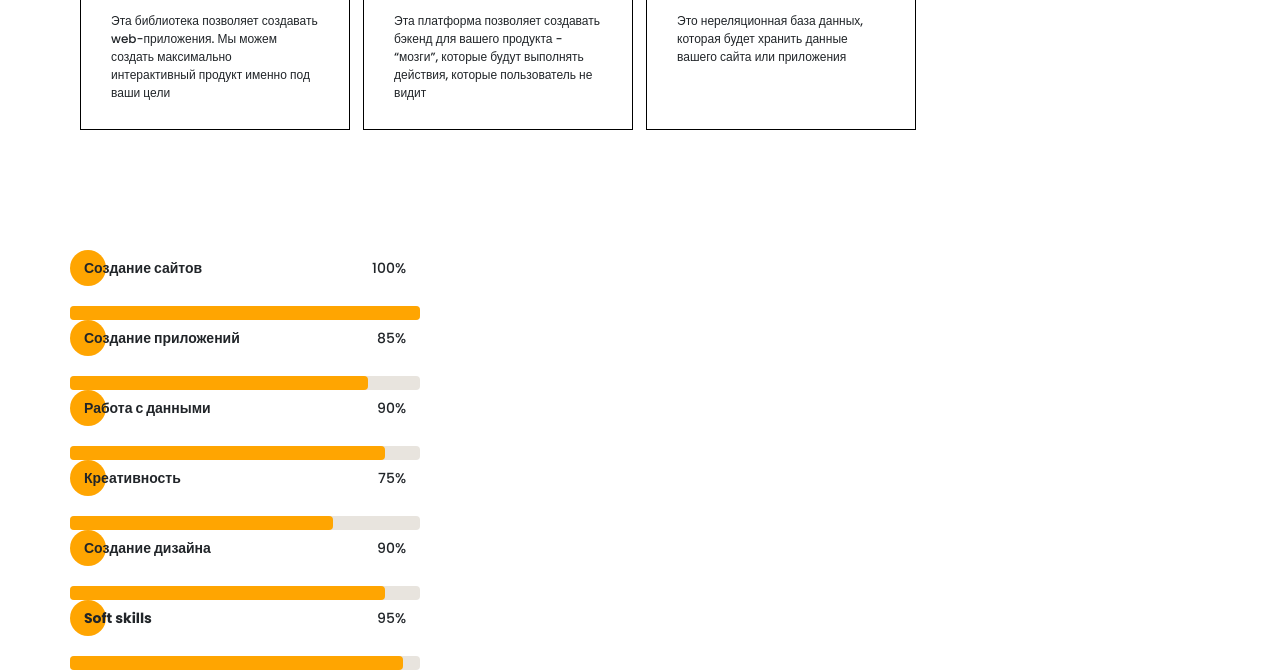
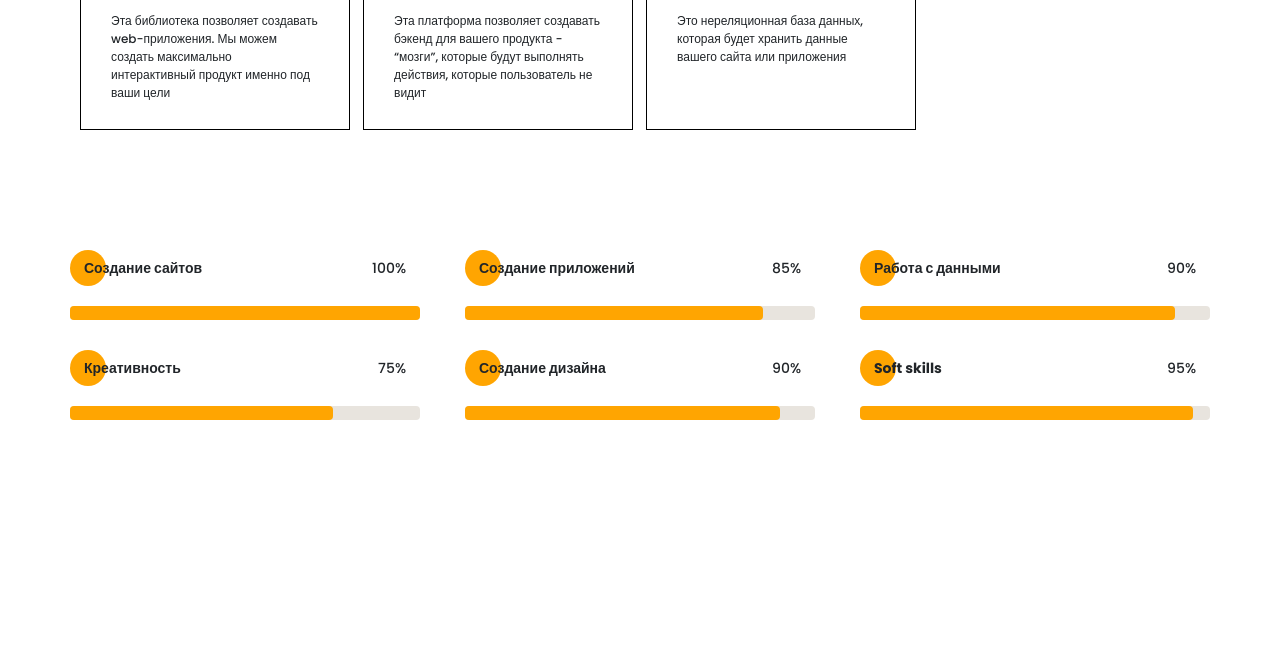
Before and after one commit to davidoff-a/portfolio, a website: page src/index.html in a window 1280 px wide. Shown: the part 2949-3619 px from the top of the page. After the commit the page ends 3369 px from the top, so only its background shows below. Drawn offline with Linux system fonts and the light colour scheme.

Commit message:
refactor: rebuild section progress with ratings

```diff
--- a/src/index.html
+++ b/src/index.html
@@ -134,7 +134,9 @@
 				><img src="icons/social/github.svg" alt="github"
 			/></a>
 			<div class="sidepanel__divider"></div>
-			<div class="title title_fz16 sidepanel__text"><span>Социальные сети</span></div>
+			<div class="title title_fz16 sidepanel__text">
+				<span>Социальные сети</span>
+			</div>
 		</aside>
 		<div class="menu">
 			<div class="menu__block">
@@ -247,7 +249,6 @@
 							nulla pariatur. Excepteur sint occaecat cupidatat non proident,
 							sunt in culpa qui officia deserunt mollit anim id est laborum
 						</p>
-
 					</div>
 					<div class="about__skills">
 						<div class="about__skills-item">
@@ -480,65 +481,48 @@
 		</section>
 		<section class="progress">
 			<div class="container">
-				<div class="progress_wrapper">
+				<div class="progress__wrapper">
 					<div class="progress__bar">
-						<div class="progress__bar__header">
-							<div class="progress__bar__header-title">Создание сайтов</div>
-							<div class="progress__bar__header-num">100%</div>
-						</div>
-						<div class="progress__bar__meter">
-							<div class="progress__bar__meter-scale"></div>
-							<div class="progress__bar__meter-indicate"></div>
+						<div class="progress__bar-title">Создание сайтов</div>
+						<div class="progress__bar-num">100%</div>
+						<div class="progress__bar-meter">
+							<span>           </span>
 						</div>
 					</div>
 					<div class="progress__bar">
-						<div class="progress__bar__header">
-							<div class="progress__bar__header-title">Создание приложений</div>
-							<div class="progress__bar__header-num">85%</div>
-						</div>
-						<div class="progress__bar__meter">
-							<div class="progress__bar__meter-scale"></div>
-							<div class="progress__bar__meter-indicate"></div>
+						<div class="progress__bar-title">Создание приложений</div>
+						<div class="progress__bar-num">85%</div>
+						<div class="progress__bar-meter">
+							<span></span>
 						</div>
 					</div>
 					<div class="progress__bar">
-						<div class="progress__bar__header">
-							<div class="progress__bar__header-title">Работа с данными</div>
-							<div class="progress__bar__header-num">90%</div>
-						</div>
-						<div class="progress__bar__meter">
-							<div class="progress__bar__meter-scale"></div>
-							<div class="progress__bar__meter-indicate"></div>
+						<div class="progress__bar-title">Работа с данными</div>
+						<div class="progress__bar-num">90%</div>
+						<div class="progress__bar-meter">
+							<span></span>
 						</div>
 					</div>
 					<div class="progress__bar">
-						<div class="progress__bar__header">
-							<div class="progress__bar__header-title">Креативность</div>
-							<div class="progress__bar__header-num">75%</div>
-						</div>
-						<div class="progress__bar__meter">
-							<div class="progress__bar__meter-scale"></div>
-							<div class="progress__bar__meter-indicate"></div>
+						<div class="progress__bar-title">Креативность</div>
+						<div class="progress__bar-num">75%</div>
+						<div class="progress__bar-meter">
+							<span></span>
 						</div>
 					</div>
 					<div class="progress__bar">
-						<div class="progress__bar__header">
-							<div class="progress__bar__header-title">Создание дизайна</div>
-							<div class="progress__bar__header-num">90%</div>
-						</div>
-						<div class="progress__bar__meter">
-							<div class="progress__bar__meter-scale"></div>
-							<div class="progress__bar__meter-indicate"></div>
+						<div class="progress__bar-title">Создание дизайна</div>
+						<div class="progress__bar-num">90%</div>
+
+						<div class="progress__bar-meter">
+							<span></span>
 						</div>
 					</div>
 					<div class="progress__bar">
-						<div class="progress__bar__header">
-							<div class="progress__bar__header-title">Soft skills</div>
-							<div class="progress__bar__header-num">95%</div>
-						</div>
-						<div class="progress__bar__meter">
-							<div class="progress__bar__meter-scale"></div>
-							<div class="progress__bar__meter-indicate"></div>
+						<div class="progress__bar-title">Soft skills</div>
+						<div class="progress__bar-num">95%</div>
+						<div class="progress__bar-meter">
+							<span></span>
 						</div>
 					</div>
 				</div>
--- a/src/js/script.js
+++ b/src/js/script.js
@@ -12,8 +12,8 @@ closeElem.addEventListener('click', () => {
 	menu.classList.remove('active');
 });
 
-const counters = document.querySelectorAll('.progress__bar__header-num');
-const lines = document.querySelectorAll('.progress__bar__meter-indicate');
+const counters = document.querySelectorAll('.progress__bar-num');
+const lines = document.querySelectorAll('.progress__bar-meter span');
 counters.forEach((item,i)=>{
 	lines[i].style.width=item.innerHTML;
 })
--- a/src/sass/blocks/_progress.scss
+++ b/src/sass/blocks/_progress.scss
@@ -1,62 +1,44 @@
 .progress {
 	margin-top: 120px;
 	&__wrapper {
-		width: 100%;
-		height: 170px;
 		display: grid;
 		grid-template: repeat(2, 70px) / repeat(3, 350px);
-		grid-auto-rows: repeat(2, 70px);
+		grid-auto-rows: 70px;
 		row-gap: 30px;
 		column-gap: 45px;
 	}
 	&__bar {
-		width: 350px;
-		height: 70px;
+		display: grid;
+		grid-template: 1fr 14px / 1fr 70px;
 		position: relative;
-		&__header {
-			display: flex;
-			justify-content: space-between;
+		justify-content: stretch;
+		font-size: 14px;
+		line-height: 21px;
+		&-title {
 			padding: 8px 14px 0 14px;
-			&-title {
 			position: relative;
 			@include before_circle;
-				font-size: 14px;
-				line-height: 21px;
 			font-weight: 700;
 			&:before {
 				content: '';
 				position: absolute;
-					top: -8px;
-					left: -14px;
+				top: 0;
+				left: 0;
 			}
 		}
-			&-num {
-				font-size: 14px;
-				line-height: 21px;
+		&-num{
+			padding: 8px 14px 0 14px;
+			justify-self: self-end;
 		}
-		}
-		&__meter {
-			position: absolute;
-			bottom: 0;
-			height: 14px;
-			width: 350px;
-
-			&-scale {
-				position: absolute;
-				bottom: 0px;
-				width: 100%;
-				height: 14px;
+		&-meter {
+			grid-column: 1/3;
 			background-color: #e8e4de;
 			border-radius: 4px;
-				z-index: 2;
-			}
-			&-indicate {
-				position: absolute;
-				bottom: 0px;
-				height: 14px;
+			span {
+				display: block;
+                height: 100%;
 				border-radius: 4px;
 				background-color: $main-color;
-				z-index: 4;
 			}
 		}
 	}
```
Also changed, not shown: dist/css/style.min.css, dist/index.html, dist/js/script.js, src/css/style.min.css, 1 other file. Lines whose indentation alone changed are shown as unchanged.
